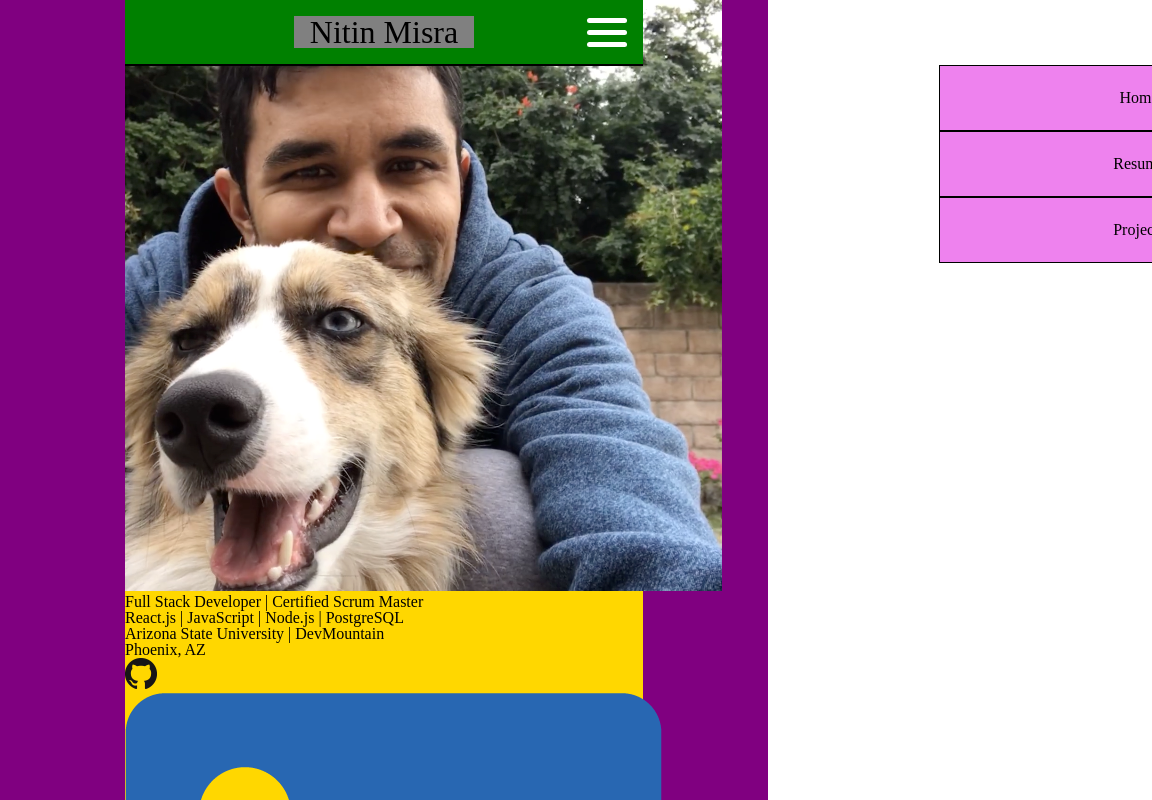
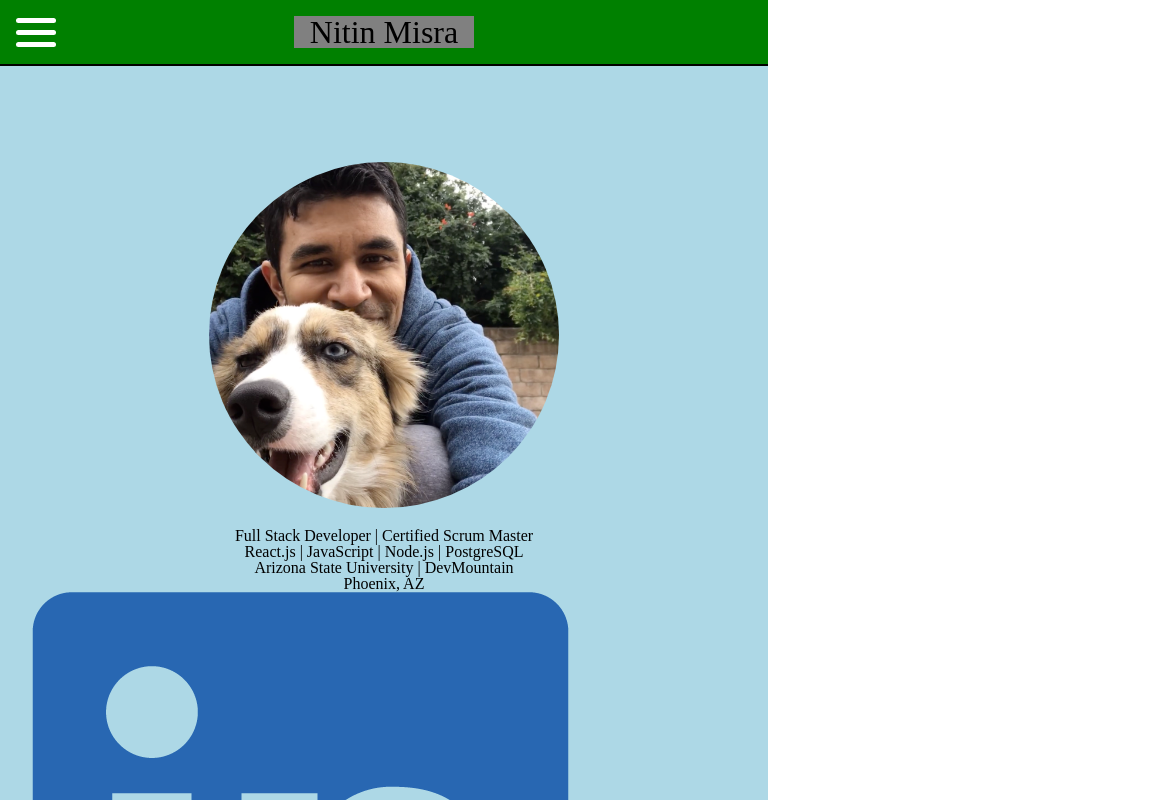
Before and after one commit to iamnitinmisra/new-portfolio, a React (Create React App) app: page / in a window 768 px wide. Shown: the top 800 px of the page, 1152 px wide, since content can reach past the window. Built offline with nearby package versions, Linux system fonts and the light colour scheme.

Commit message:
600px media query work

```diff
--- a/src/components/ham-menu/HamMenu.css
+++ b/src/components/ham-menu/HamMenu.css
@@ -24,6 +24,7 @@
     height: 5px;
     margin: 7px 0;
     transition: all 0.2s ease-in-out;
+    z-index: 2;
   }
 
   .active:before {
@@ -42,38 +43,40 @@
     height: 66px;
     width: 460px;
     position: fixed;
-    /* right: 10px; */
     top: -5px;
-    flex-direction: row-reverse;
     display: flex;
+    z-index: -2;
   }
 
   .menu {
     height: 5em;
     width: 332px;
-    /* background: teal; */
     display: block;
     align-items: center;
-    transform: translate(500px, 0);
+    transform: translate(-720.5px, 0px);
+
     transition: 1s;
+    z-index: -200;
   }
 
   .show {
-    transform: translate(5px, 0px);
+    transform: translate(-72.5px, 0px);
     transition: 1s;
     width: 332px;
+    z-index: -200;
   }
 
   #link {
     background: violet;
     position: relative;
     top: 70px;
-    min-width: 400px;
+    min-width: 100vw;
     height: 66px;
     display: flex;
     justify-content: center;
     align-items: center;
     border: 1px solid black;
+    z-index: -1;
   }
 }
 
@@ -97,6 +100,7 @@
     height: 5px;
     margin: 7px 0;
     transition: all 0.2s ease-in-out;
+    z-index: 2;
   }
 
   .active:before {
@@ -113,27 +117,42 @@
 
   .menu-container {
     height: 66px;
-    width: 518px;
+    width: 460px;
     position: fixed;
-    /* right: 10px; */
     top: -5px;
-    flex-direction: row-reverse;
     display: flex;
+    z-index: -2;
   }
 
   .menu {
     height: 5em;
     width: 332px;
     display: block;
-    /* align-items: center; */
-    transform: translate(700px, 0px);
+    align-items: center;
+    transform: translate(-720.5px, 0px);
     transition: 1s;
+    z-index: -200;
   }
 
   .show {
-    transform: translate(5px, 0px);
+    transform: translate(-72.5px, 0px);
     transition: 1s;
     width: 332px;
+    z-index: -200;
+
+  }
+
+  #link {
+    background: violet;
+    position: relative;
+    top: 70px;
+    min-width: 50vw;
+    height: 66px;
+    display: flex;
+    justify-content: center;
+    align-items: center;
+    border: 1px solid black;
+    z-index: -1;
   }
 }
 
--- a/src/components/ham-menu/menu-content/MenuContent.css
+++ b/src/components/ham-menu/menu-content/MenuContent.css
@@ -1,4 +1,33 @@
+@media (min-width: 360px) and (max-width: 599px) {
+  .content {
+    z-index: 0;
+    /* display: none; */
+    /* display: flex; */
+    /* width: 300px; */
+    /* flex-direction: row-reverse; */
+    /* justify-content: space-around; */
+    /* background: turquoise; */
+  }
+
+  #link {
+    background: violet;
+    position: relative;
+    /* top: 70px; */
+    min-width: 400px;
+    height: 66px;
+    display: flex;
+    justify-content: center;
+    align-items: center;
+    border: 1px solid black;
+    z-index: -2;
+  }
+}
+
 @media (min-width: 600px) and (max-width: 954px) {
+  .content{
+    z-index: 0;
+  }
+
   #link {
     background: violet;
     position: relative;
@@ -9,7 +38,7 @@
     justify-content: center;
     align-items: center;
     border: 1px solid black;
-    z-index: -1;
+    z-index: -2;
   }
 }
 
@@ -20,6 +49,7 @@
     /* flex-direction: row-reverse; */
     justify-content: space-around;
     background: turquoise;
+    z-index: 0;
   }
 
   #link {
--- a/src/components/portfolio/Portfolio.css
+++ b/src/components/portfolio/Portfolio.css
@@ -34,7 +34,7 @@
   }
 
   #inner-container {
-    width: 460px;
+    width: 100vw;
     height: 100%;
     background: gold;
     margin: 0 auto;
@@ -42,14 +42,14 @@
 
   .navigation-bar {
     height: 66px;
-    width: 460px;
+    width: 100vw;
     position: fixed;
     background: green;
     display: flex;
     justify-content: space-between;
     border-bottom: solid 2px black;
     align-items: center;
-    z-index: 1;
+    z-index: 9999;
 
   }
 
@@ -72,15 +72,15 @@
   }
 
   #inner-container {
-    width: 518px;
+    width: 100vw;
     height: 200vh;
     background: gold;
-    margin: 0 auto;
+    /* margin: 0 auto; */
   }
 
   .navigation-bar {
     height: 66px;
-    width: 518px;
+    width: 100vw;
     position: fixed;
     background: green;
     display: flex;
--- a/src/components/portfolio/identity/Identity.css
+++ b/src/components/portfolio/identity/Identity.css
@@ -13,8 +13,7 @@
     #selfie{
         max-width: 350px;
         max-height: 346.47px;
-        border-radius: 300px;
-        /* margin: 20px; */
+        border-radius: 100%;
     }
 
     .identity-history{
@@ -30,7 +29,29 @@
   }
 
   @media (min-width: 600px) and (max-width: 954px) {
+    #identity-container{
+        padding-top: 850px;
+        margin: 0 0 30px 0 auto;
+        height: 600px;
+        background: lightblue;
+        display: flex;
+        align-items: center;
+        justify-content: center;
+        flex-direction: column;
+    }
 
+    #selfie{
+        max-width: 350px;
+        max-height: 346.47px;
+        border-radius: 50%;
+    }
+
+    .identity-history{
+        padding-top: 20px;
+        display: flex;
+        flex-direction: column;
+        align-items: center;
+    }
   }
 
   @media (min-width: 955px) and (max-width: 1279px) {
```
